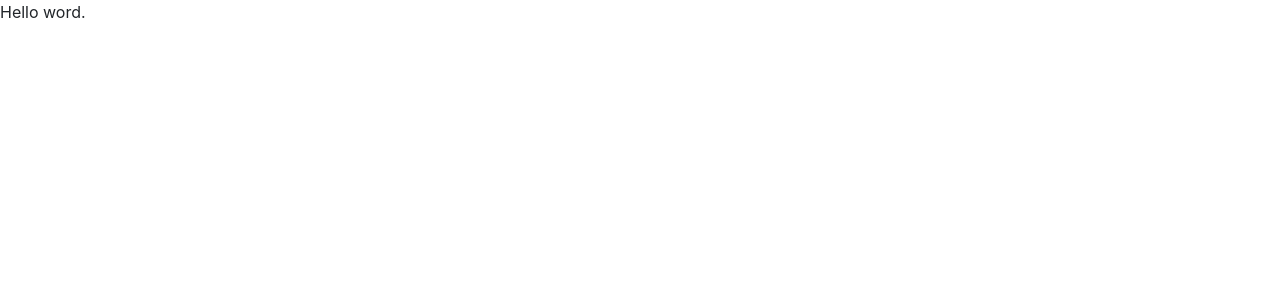
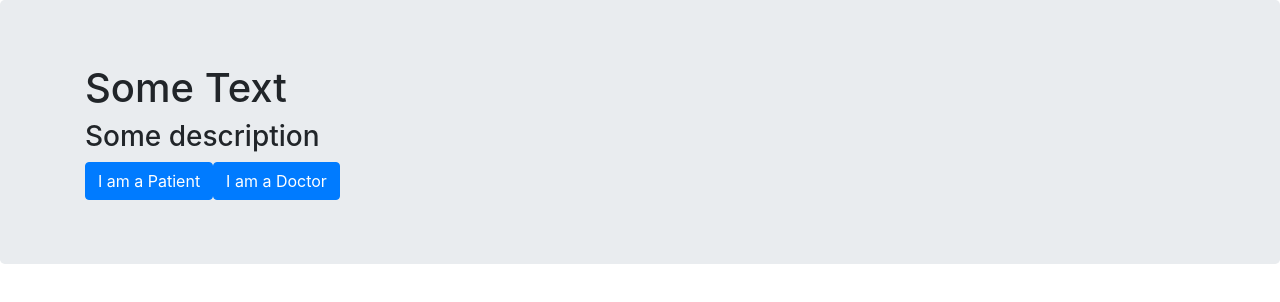
Before and after one commit to jeel2308/dot_slash, a React (Create React App) app in the folder frontend/: page / in a window 1280 px wide. Shown: the top 302 px of the page. Built offline with nearby package versions, Linux system fonts and the light colour scheme.

Commit message:
added home page

```diff
--- a/frontend/src/App.js
+++ b/frontend/src/App.js
@@ -1,12 +1,9 @@
 import React from "react";
-import "./App.css";
+//import "./App.css";
+import Homepage from "./components/Homepage";
 
 function App() {
-  return (
-    <div className="App">
-      <header className="App-header">Hello word.</header>
-    </div>
-  );
+  return <Homepage />;
 }
 
 export default App;
--- /dev/null
+++ b/frontend/src/components/Homepage.js
@@ -0,0 +1,16 @@
+import React from "react";
+import Jumbotron from "react-bootstrap/Jumbotron";
+import Container from "react-bootstrap/Container";
+import Button from "react-bootstrap/Button";
+const Homepage = () => (
+  <Jumbotron>
+    <Container>
+      <h1>Some Text</h1>
+      <h3>Some description</h3>
+      <Button>I am a Patient</Button>
+      <Button>I am a Doctor</Button>
+    </Container>
+  </Jumbotron>
+);
+
+export default Homepage;
```
